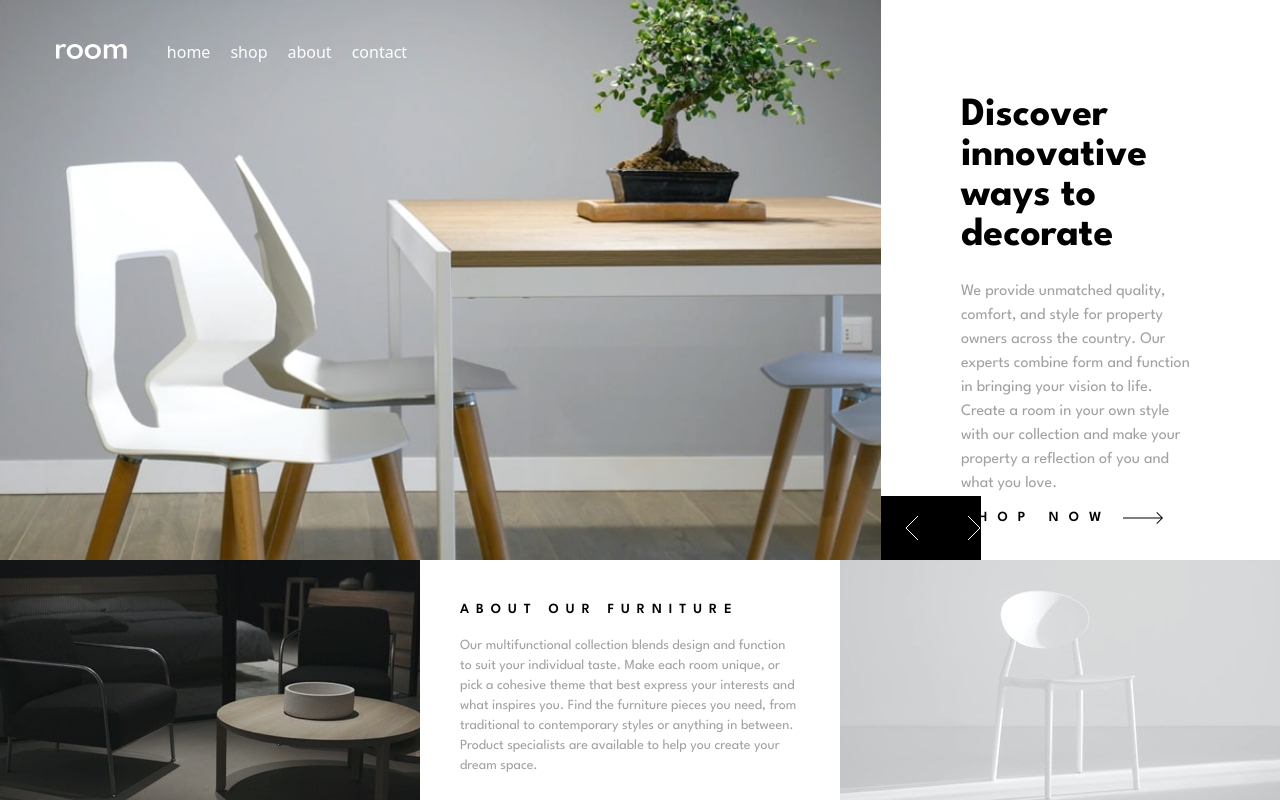
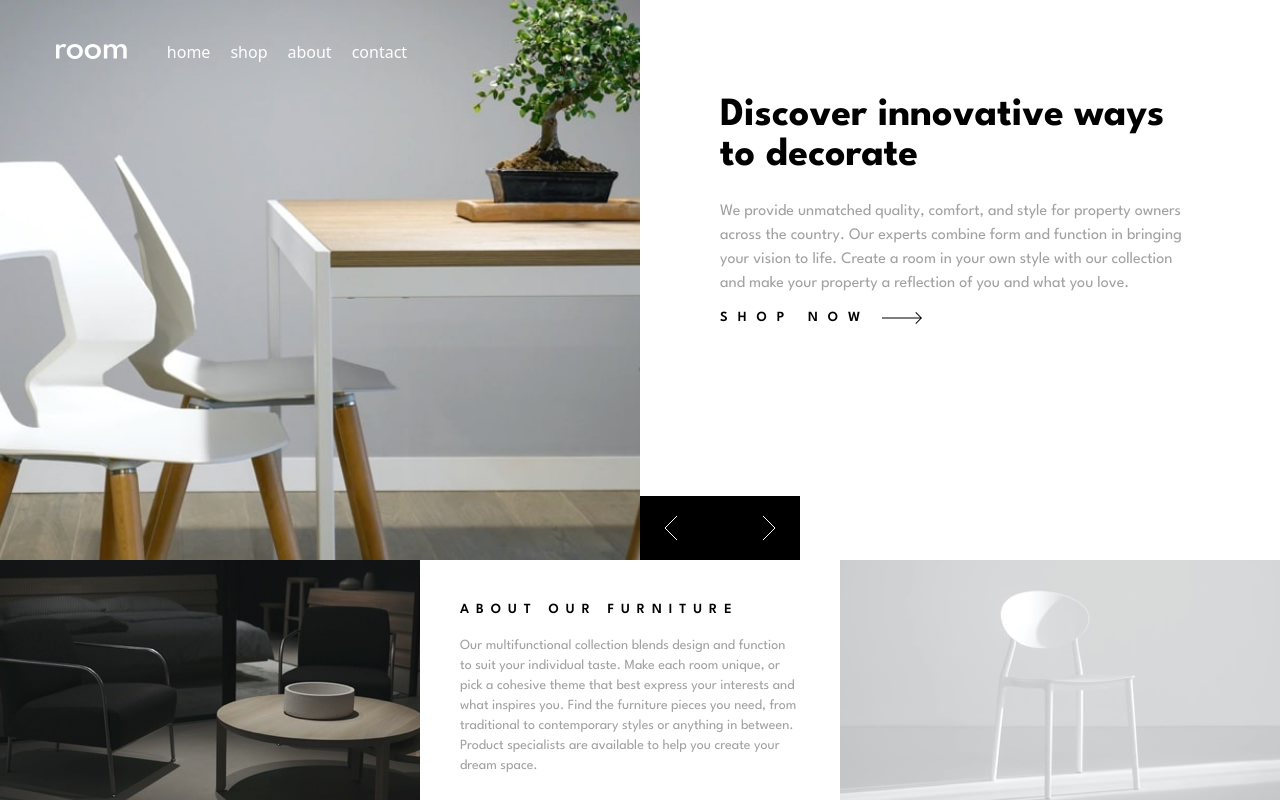
Before and after one commit to pleasantyomi/Room-Homepage, a React (Vite) app in the folder Room/: page / in a window 1280 px wide. Built offline with nearby package versions, Linux system fonts and the light colour scheme.

Commit message:
Update Container.jsx

```diff
--- a/Room/src/components/Container.jsx
+++ b/Room/src/components/Container.jsx
@@ -96,7 +96,7 @@ const Container = () => {
 
 
                     <div className="">
-                      <img className="hidden lg:block w-full h-[70vh] transition delay-500" src={DisplayImage()} />
+                      <img className="hidden lg:block w-[50vw] h-[70vh] object-cover transition delay-500" src={DisplayImage()} />
                     </div>
 
 
@@ -160,14 +160,13 @@ const Container = () => {
                     <img className="w-full " src={dark}/>
                 </div>
 
-                <div className="px-10 pt-10">
+                <div className="px-10 pt-10 ">
                     <h1 className="font-semibold uppercase tracking-[7px] text-sm mb-4">About our furniture</h1>
                     <p className="text-DarkGray text-sm mb-10 lg:mb-0">Our multifunctional collection blends design and function to suit your individual taste.
                         Make each room unique, or pick a cohesive theme that best express your interests and what
                         inspires you. Find the furniture pieces you need, from traditional to contemporary styles
                         or anything in between. Product specialists are available to help you create your dream space.
                     </p>
-
                 </div>
 
                 <div className="flex-nowrap flex-shrink-0">
```
